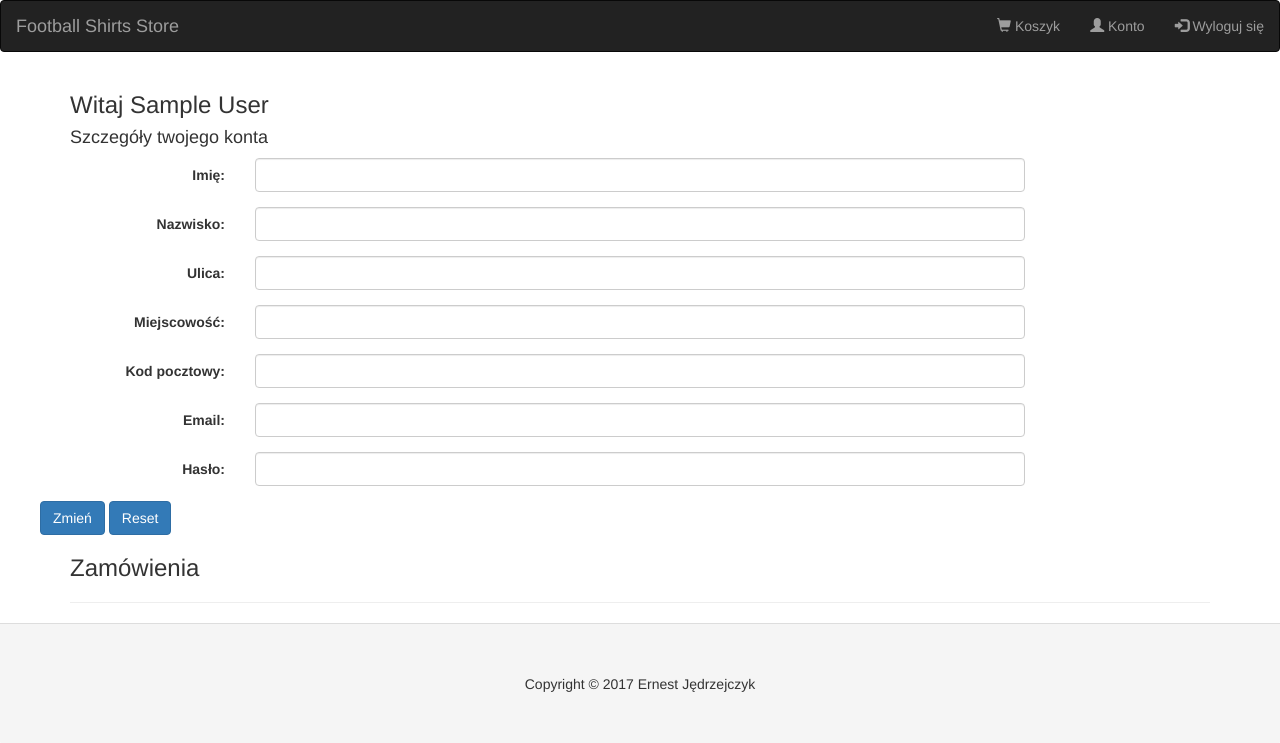
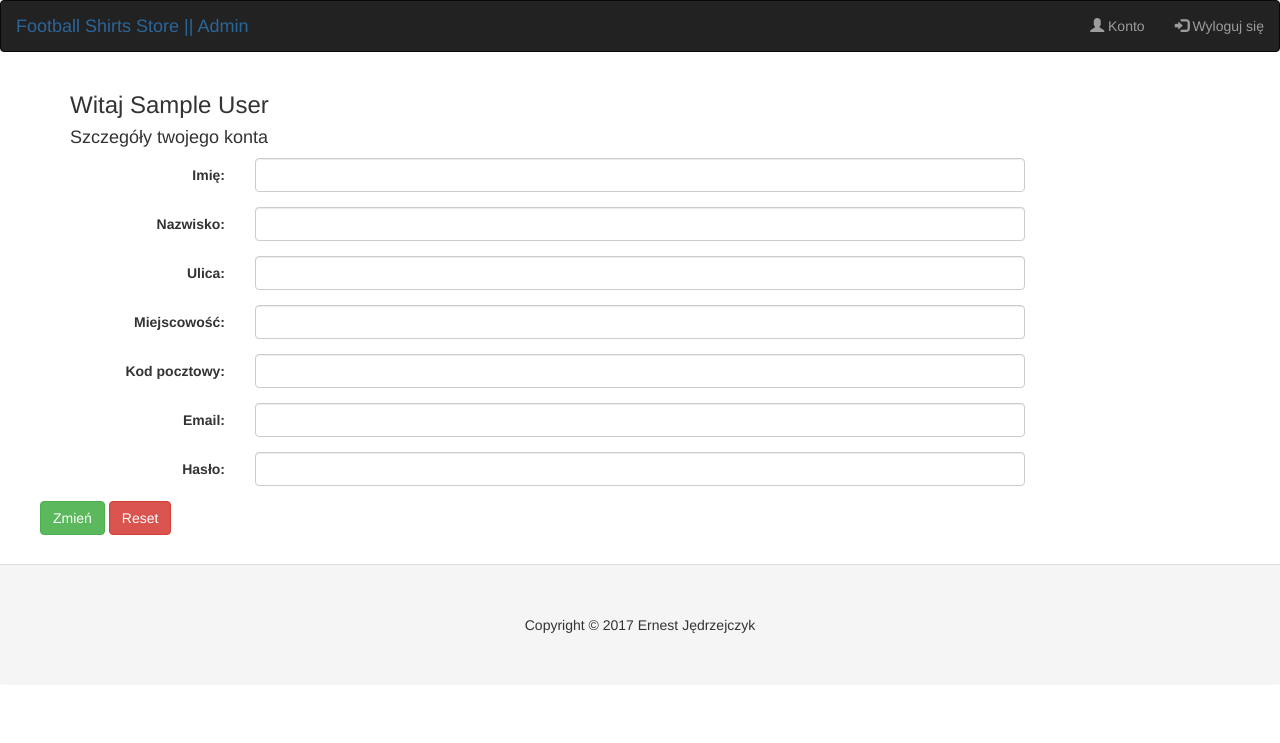
Before and after one commit to ernesti94/SIG, a PHP site: page /account.php in a window 1280 px wide. Shown: the top 743 px of the page. Run offline with PHP 8.4, Linux system fonts and the light colour scheme; the visitor is signed in with stand-in values (Sample User, id 1); data that the repository does not hold is empty; some libraries are stand-ins or nearby versions.

Commit message:
to do facture.pdf

```diff
--- a/account.php
+++ b/account.php
@@ -4,10 +4,9 @@
 if(session_id() == '' || !isset($_SESSION)){session_start();}
 include 'config.php';
 ?>
-<html>
+<html lang="pl">
 <head>
-    <meta http-equiv="Content-Type" content="text/html; charset=iso-8859-2" />
-    <meta name="viewport" content="width=device-width, initial-scale=1">
+    <meta  charset="utf-8" name="viewport" content="width=device-width, initial-scale=1">
     <link rel="stylesheet" href="https://maxcdn.bootstrapcdn.com/bootstrap/3.3.7/css/bootstrap.min.css" integrity="sha384-BVYiiSIFeK1dGmJRAkycuHAHRg32OmUcww7on3RYdg4Va+PmSTsz/K68vbdEjh4u" crossorigin="anonymous">
     <title>Sklep sportowy</title>
     <link rel="icon" href="http://example.com/favicon.png">
@@ -18,11 +17,29 @@ include 'config.php';
 <nav class="navbar navbar-inverse">
     <div class="container-fluid">
         <div class="navbar-header">
+            <?php
+            if($_SESSION['type']!='admin'){
+            ?>
             <a class="navbar-brand" href="index.php"> Football Shirts Store</a>
+            <?php
+            }
+            else{
+                echo'<a class="navbar-brand" href="index.php" style="color: #2b669a"> Football Shirts Store || Admin</a>';
+            }
+            ?>
         </div>
         <ul class="nav navbar-nav navbar-right">
+            <?php
+            if( isset($_SESSION['type']) && $_SESSION['type']=='admin'){
+
+            }
+            else{
+
+
+            ?>
             <li><a href="cart.php"><span class="glyphicon glyphicon-shopping-cart"></span>  Koszyk</a></li>
             <?php
+            }
             if(isset($_SESSION['username'])){
 
                 ?>
@@ -123,19 +140,19 @@ include 'config.php';
             </div>';
                             ?>
 
-                            <div class="row">
-                                <div class="small-4 columns">
-
-                                </div>
+                            <div class="form-group">
                                 <div class="small-8 columns">
-                                    <input class="btn btn-primary" type="submit" id="right-label" value="Zmień" >
-                                    <input class="btn btn-primary" type="reset" id="right-label" value="Reset" >
+                                    <input class="btn btn-success" type="submit" id="right-label" value="Zmień" >
+                                    <input class="btn btn-danger" type="reset" id="right-label" value="Reset" >
                                 </div>
                             </div>
                         </div>
                     </div>
         </form>
 
+<?php
+if($_SESSION['type']!='admin') {
+    ?>
 
     <div class="large-12">
         <h3>Zamówienia</h3>
@@ -143,17 +160,17 @@ include 'config.php';
 
         <?php
         $user = $_SESSION["username"];
-            $result = $mysqli->query("SELECT * from orders where email='".$user."'");
-            if($result) {
-                while($obj = $result->fetch_object()) {
+        $result = $mysqli->query("SELECT * from orders where email='" . $user . "'");
+        if ($result) {
+            while ($obj = $result->fetch_object()) {
                 //echo '<div class="large-6">';
-                    echo '<p><h4>Zamówienie id ->'.$obj->id.'</h4></p>';
-                    echo '<p><strong>Data zamówienia</strong>: '.$obj->date.'</p>';
-                    echo '<p><strong>Kod produktu</strong>: '.$obj->product_code.'</p>';
-                    echo '<p><strong>Nazwa</strong>: '.$obj->product_name.'</p>';
-                    echo '<p><strong>Cena za sztukę</strong>: '.$obj->price.'</p>';
-                    echo '<p><strong>Ilość sztuk</strong>: '.$obj->units.'</p>';
-                    echo '<p><strong>Całkowity koszt</strong>: '.$currency.$obj->total.'</p>';
+                echo '<p><h4>Zamówienie id ->' . $obj->id . '</h4></p>';
+                echo '<p><strong>Data zamówienia</strong>: ' . $obj->date . '</p>';
+                echo '<p><strong>Kod produktu</strong>: ' . $obj->product_code . '</p>';
+                echo '<p><strong>Nazwa</strong>: ' . $obj->product_name . '</p>';
+                echo '<p><strong>Cena za sztukę</strong>: ' . $obj->price . '</p>';
+                echo '<p><strong>Ilość sztuk</strong>: ' . $obj->units . '</p>';
+                echo '<p><strong>Całkowity koszt</strong>: ' . $currency . $obj->total . '</p>';
                 //echo '</div>';
                 //echo '<div class="large-6">';
                 //echo '<img src="images/products/sports_band.jpg">';
@@ -164,6 +181,10 @@ include 'config.php';
         }
         ?>
     </div>
+
+    <?php
+}
+        ?>
     </div>
 
 
--- a/config.php
+++ b/config.php
@@ -2,8 +2,9 @@
 $currency = 'PLN';
 $db_username = 'root';
 $db_password = '';
-$db_name = 'store';
+$db_name = 'bolt';
 $db_host = 'localhost';
+
 $mysqli = new mysqli($db_host, $db_username, $db_password,$db_name);
 if (!mysqli_set_charset($mysqli, "utf8")) {
 
--- a/verify.php
+++ b/verify.php
@@ -24,6 +24,7 @@ if($result){
       $_SESSION['type'] = $obj->type;
       $_SESSION['id'] = $obj->id;
       $_SESSION['fname'] = $obj->fname;
+      echo $_SESSION['type'];
       header("location:index.php");
     } else {
 
@@ -36,8 +37,9 @@ if($result){
 }
 
 function redirect() {
-  echo '<h1>Niepoprawny login</h1>';
-  header("Refresh: 3; url=index.php");
+  //echo '<h1>Niepoprawny login</h1>';
+  header("Refresh: 1; url=index.php");
+    //header("Location: index.php");
 }
 
 
```
Also changed, not shown: cart.php (+3 -4 lines), index.php (+17 -4 lines), success.php (+11 -3 lines). Lines whose indentation alone changed are shown as unchanged.
